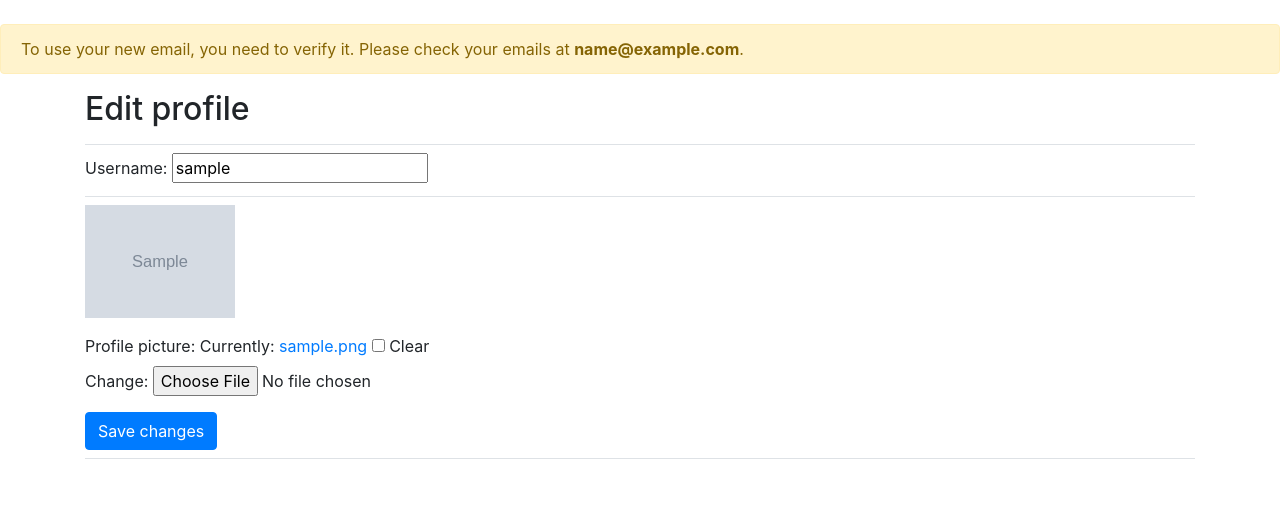
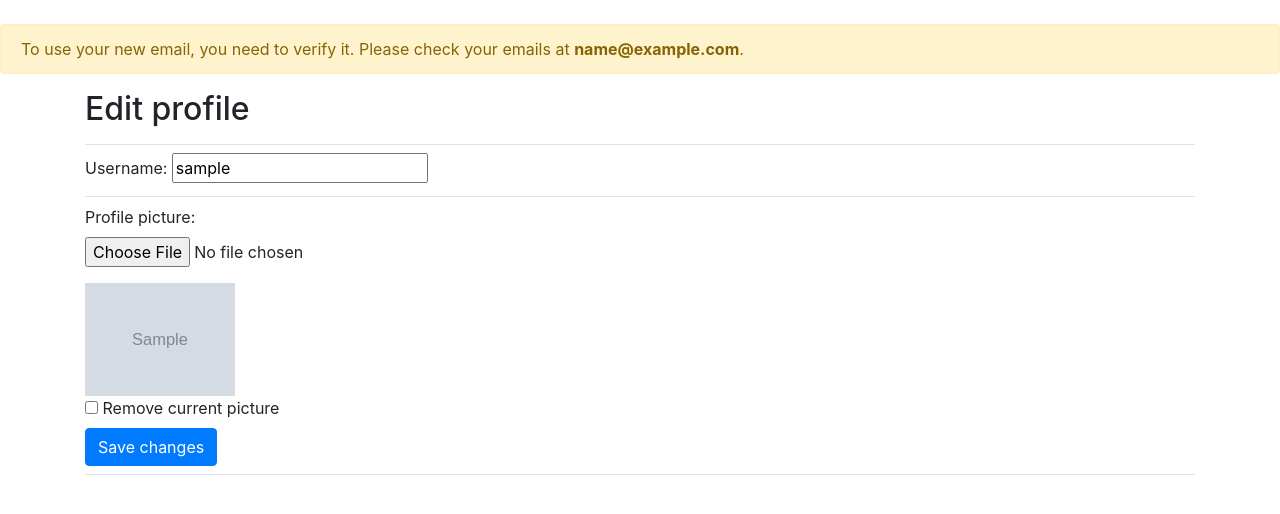
Before and after one commit to factorio100/BlogPost, a Django app: page /users/edit_profile/1/ in a window 1280 px wide. Shown: the part 68-582 px from the top of the page. Run offline with Django 5.2, Linux system fonts and the light colour scheme; a user stored in the database is signed in; tables that the repository leaves empty hold one stand-in row (values such as "Sample post"); grey boxes marked "Sample" are stand-in pictures; some libraries are stand-ins or nearby versions.

Commit message:
db migration

```diff
--- a/blog/settings.py
+++ b/blog/settings.py
@@ -103,7 +103,6 @@ elif DEBUG == False:
     )
 }
 
-
 # Password validation
 # https://docs.djangoproject.com/en/5.1/ref/settings/#auth-password-validators
 
--- a/users/forms.py
+++ b/users/forms.py
@@ -5,6 +5,7 @@ from django.contrib.auth.forms import AuthenticationForm, UserCreationForm
 from django.contrib.auth.password_validation import validate_password
 from django.core.exceptions import ValidationError
 from django_recaptcha.fields import ReCaptchaField
+from django.forms.widgets import ClearableFileInput
 
 User = get_user_model()
 
@@ -33,10 +34,16 @@ class CustomUserCreationForm(UserCreationForm):
         return email
 
 # settings
+class CustomClearableFileInput(ClearableFileInput):
+    template_name = 'widgets/clearable_file_input.html' # custom template
+
 class CustomUserProfileForm(forms.ModelForm):
     class Meta:
         model = CustomUser
         fields = ['username', 'profile_picture']
+        widgets = {
+            'profile_picture': CustomClearableFileInput(),
+        }
 
 class ChangeEmailForm(forms.ModelForm):
     password = forms.CharField(label="Password", widget=forms.PasswordInput, required=True)
--- a/users/templates/settings/edit_profile.html
+++ b/users/templates/settings/edit_profile.html
@@ -12,29 +12,35 @@
 
   <form method='post' enctype="multipart/form-data">
     {% csrf_token %}
+
     <div class="pb-2 mb-2 border-bottom">
-      {% for field in form %}
-        {% if field.name != "profile_picture" %}
-          {{ field.label_tag }}
-          {{ field }}
-        {% endif %}
-      {% endfor %}
+      {{ form.username.label_tag }}
+      {{ form.username }}
+
     </div>
 
     <div class="pb-2 mb-2 border-bottom">
-      {% if user.profile_picture %}
-        <div>
-          <img src="{{ user.profile_picture.url }}" style="max-width: 150px; max-height: 150px;" alt="Profile Picture">
-        </div>
-      {% endif %}
+      {{ form.profile_picture.label_tag }}
+      <div>
+        {{ form.profile_picture.as_widget }}
+      </div>
+      <div class="mt-3">
+        {% if user.profile_picture %}
+          <div>
+            <a href="{{ user.profile_picture.url }}" target="_blank">
+              <img src="{{ user.profile_picture.url }}" style="max-width: 150px; max-height: 150px;" alt="Profile Picture">
+            </a>
+          </div>
 
-      <div class="mt-3">
-        {{ form.profile_picture.label_tag }}
-        {{ form.profile_picture }}
+          <div>
+            <label for="clear-profile-picture">
+              <input type="checkbox" name="clear_profile_picture" id="clear-profile-picture"> Remove current picture
+            </label>
+          </div>
+        {% endif %}
       </div>
-
       {% buttons %}
-        <button name="submit" class="btn btn-primary mt-3">Save changes</button>
+        <button name="submit" class="btn btn-primary">Save changes</button>
       {% endbuttons %}
     </div>
   </form>
--- /dev/null
+++ b/users/templates/widgets/clearable_file_input.html
@@ -0,0 +1,3 @@
+<div>
+    <input type="file" name="{{ widget.name }}" id="{{ widget.attrs.id }}">
+</div>
--- a/users/views.py
+++ b/users/views.py
@@ -137,6 +137,7 @@ def profile(request, user_id):
 
 @login_required
 def edit_profile(request, user_id):
+    user = request.user
     user_profile = User.objects.get(id=user_id)
     if user_profile != request.user:
         raise Http404
@@ -144,6 +145,9 @@ def edit_profile(request, user_id):
     if request.method == 'POST':
         form = CustomUserProfileForm(request.POST, request.FILES, instance=request.user)
         if form.is_valid():
+            if 'clear_profile_picture' in request.POST:
+                user.profile_picture.delete()  # deletes the file from storage
+                user.profile_picture = None   # clears the field in the model
             form.save()
             return redirect('users:profile', user_id=user_id)
     else:
```
Also changed, not shown: media/profile_pictures/44218_cowboy_bebop_tJt6i9d.jpg (added), media/profile_pictures/974338.jpg (added), media/profile_pictures/974338_fQmQ1uM.jpg (added).
